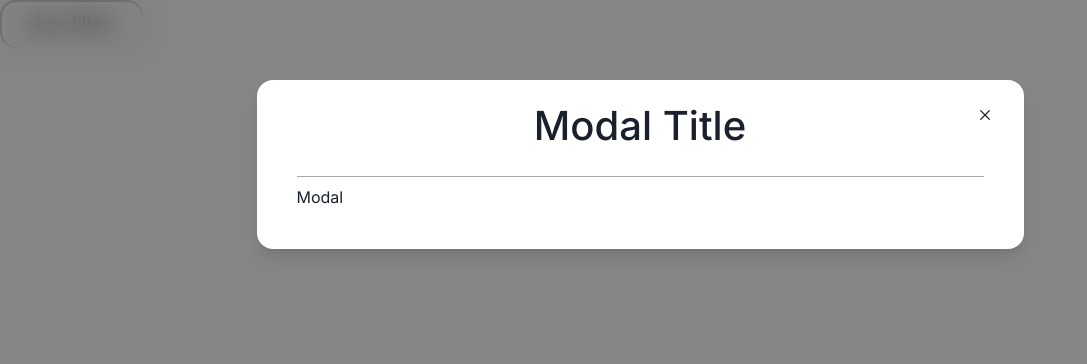
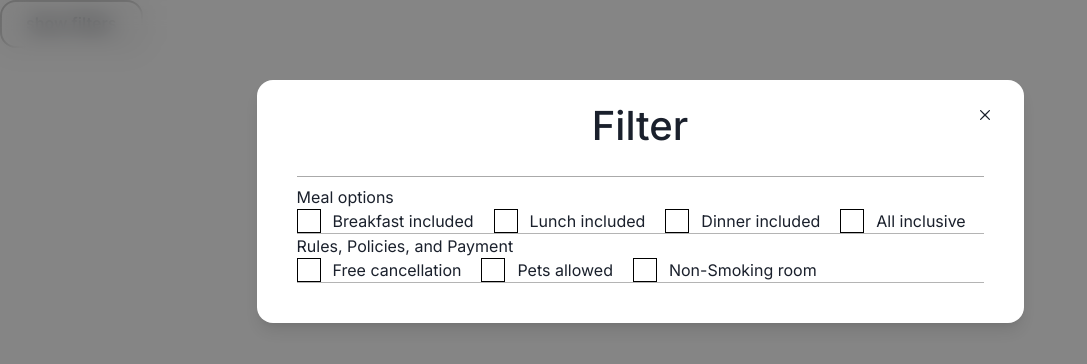
Before and after one commit to vladyslav5/wwt-technical-task, a React (Vite) app: page / in a window 1280 px wide. Both pictures are taken after a click on the button "show filters". Shown: the top 364 px of the page, without its empty margins (0-1087 px from the left). Built offline with nearby package versions, Linux system fonts and the light colour scheme; what @uselessdev/datepicker would draw is missing.

Commit message:
Added FilterItem and with mock-data

```diff
--- /dev/null
+++ b/src/components/FilterModal/types/filterOption.ts
@@ -0,0 +1,5 @@
+export interface FilterOption {
+	id: string
+	name: string
+	description: string
+}
--- /dev/null
+++ b/src/components/FilterModal/ui/Filter/FilterItem.tsx
@@ -0,0 +1,38 @@
+import { FC } from 'react'
+
+import { Box, Checkbox, CheckboxGroup, Stack, Text } from '@chakra-ui/react'
+
+import { FilterOption } from '@components/FilterModal/types/filterOption.ts'
+
+interface FilterItemProps {
+	// id:string
+	name: string
+	options: FilterOption[]
+}
+
+export const FilterItem: FC<FilterItemProps> = ({ name, options }) => {
+	return (
+		<Box>
+			<Text>{name}</Text>
+			<CheckboxGroup
+				colorScheme="green"
+				defaultValue={['naruto', 'kakashi']}
+			>
+				<Stack
+					spacing={[1, 5]}
+					direction={['column', 'row']}
+				>
+					{options.map(({ id, name /*description*/ }) => (
+						<Checkbox
+							key={id}
+							value={id}
+						>
+							{name}
+						</Checkbox>
+					))}
+				</Stack>
+			</CheckboxGroup>
+			<hr />
+		</Box>
+	)
+}
--- a/src/components/FilterModal/ui/FilterModalContent.tsx
+++ b/src/components/FilterModal/ui/FilterModalContent.tsx
@@ -4,22 +4,85 @@ import {
 	ModalBody,
 	ModalCloseButton,
 	ModalContent,
-	ModalHeader,
-	Text
+	ModalHeader
 } from '@chakra-ui/react'
 
+import { FilterItem } from '@components/FilterModal/ui/Filter/FilterItem.tsx'
 import { FilterModalFooter } from '@components/FilterModal/ui/FilterModalFooter.tsx'
 
+const filterData = [
+	{
+		id: 'MEAL_OPTIONS',
+		name: 'Meal options',
+		description: 'Choose the type of dining',
+		type: 'OPTION',
+		options: [
+			{
+				id: 'breakfast',
+				name: 'Breakfast included',
+				description:
+					'The stay comes with a complimentary morning meal to start your day.'
+			},
+			{
+				id: 'lunch',
+				name: 'Lunch included',
+				description: 'Enjoy a midday meal included with your stay.'
+			},
+			{
+				id: 'dinner',
+				name: 'Dinner included',
+				description:
+					'Evening meals are provided as part of your accommodation package.'
+			},
+			{
+				id: 'all-inclusive',
+				name: 'All inclusive',
+				description:
+					'Covers all meals and drinks during your stay, often including extra services or activities.'
+			}
+		]
+	},
+	{
+		id: 'RULES_POLICIES_PAYMENT',
+		name: 'Rules, Policies, and Payment',
+		type: 'OPTION',
+		options: [
+			{
+				id: 'free-cancellation',
+				name: 'Free cancellation',
+				description:
+					'Option to cancel your booking without any charges, up to a certain date.'
+			},
+			{
+				id: 'pets-allowed',
+				name: 'Pets allowed',
+				description:
+					'Accommodations are pet-friendly, allowing you to bring your animal companions.'
+			},
+			{
+				id: 'non-smoking-room',
+				name: 'Non-Smoking room',
+				description:
+					'Rooms specifically designated as smoke-free for your comfort and health.'
+			}
+		]
+	}
+]
+
 export const FilterModalContent = () => {
-	useTranslation()
+	const { t } = useTranslation()
+
 	return (
 		<ModalContent>
-			{/* eslint-disable-next-line i18next/no-literal-string */}
-			<ModalHeader>Modal Title</ModalHeader>
+			<ModalHeader>{t('Filter')}</ModalHeader>
 			<ModalCloseButton />
 			<ModalBody>
-				{/* eslint-disable-next-line i18next/no-literal-string */}
-				<Text>Modal</Text>
+				{filterData.map(data => (
+					<FilterItem
+						key={data.id}
+						{...data}
+					/>
+				))}
 			</ModalBody>
 			<FilterModalFooter />
 		</ModalContent>
```
